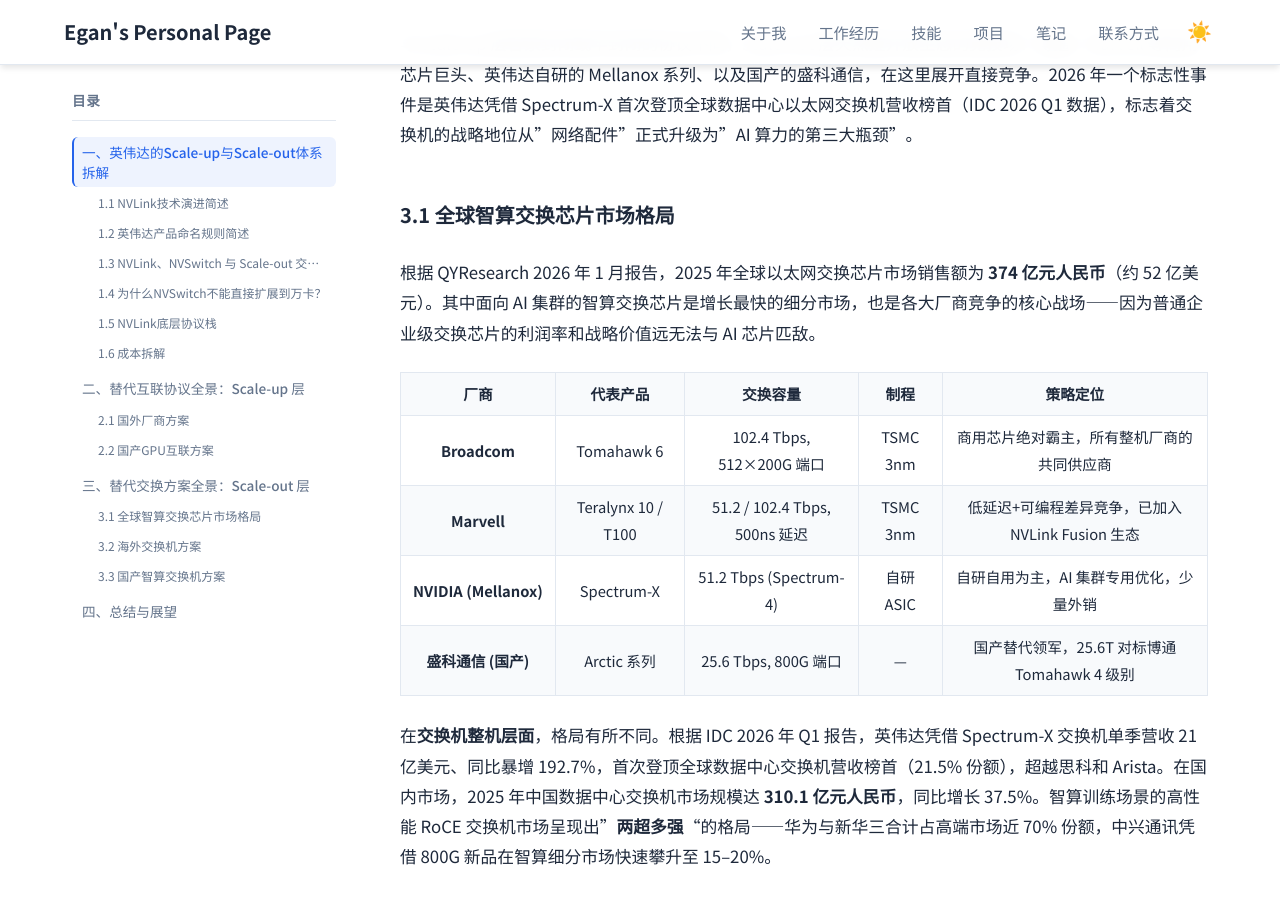
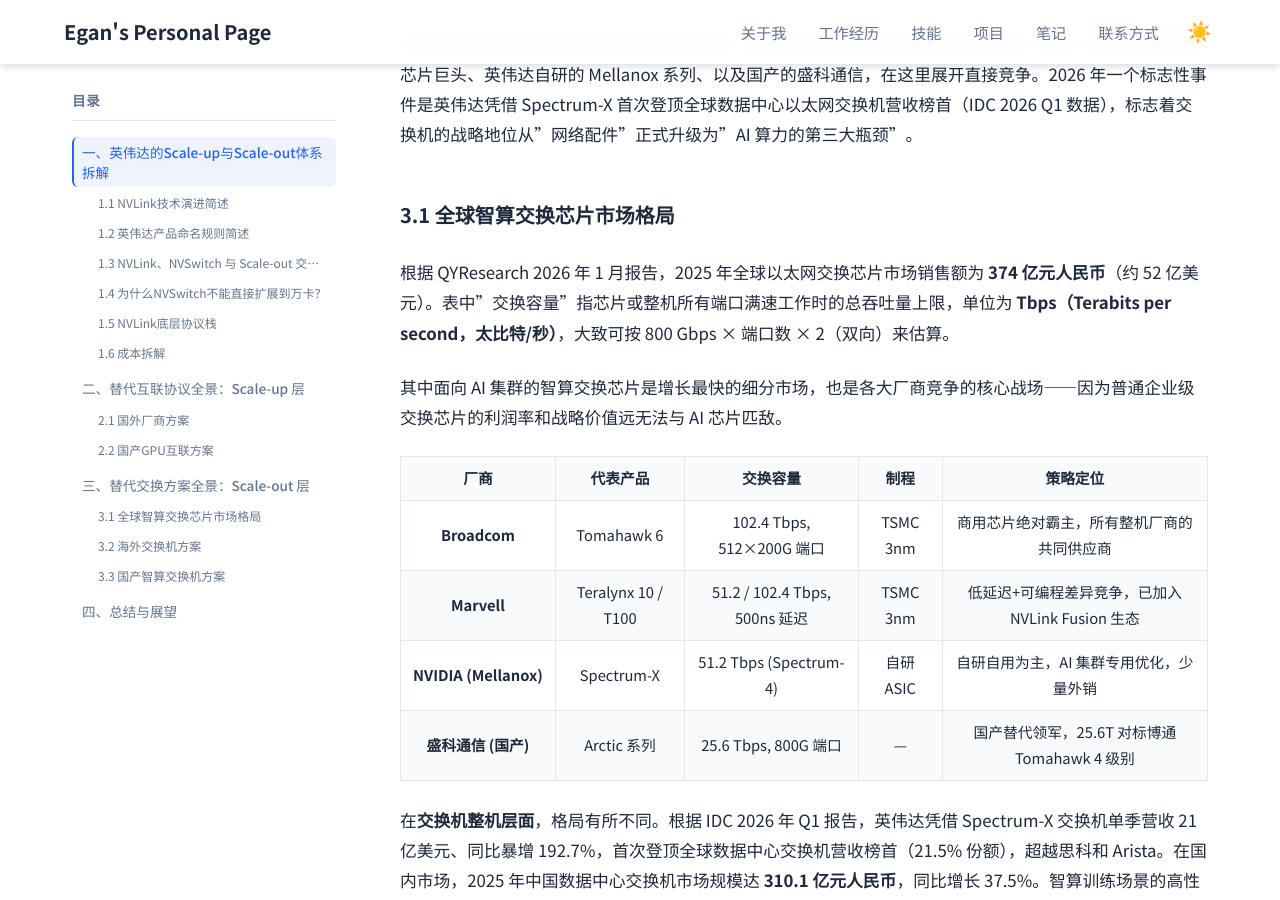
Before and after one commit to Lejun-Hu/Lejun-Hu.github.io, a Jekyll site: the page built from _notes/2026-7-12-GPU_Interconnect_Research.md, in a window 1280 px wide and 900 px high, scrolled down 16056 px. Built offline with Jekyll 4.4.1, drawn with Linux system fonts in a browser that asks for light colours.

Commit message:
refine: 补充交换机交换容量Tbps单位解释

```diff
--- a/_notes/2026-7-12-GPU_Interconnect_Research.md
+++ b/_notes/2026-7-12-GPU_Interconnect_Research.md
@@ -282,7 +282,9 @@ OISA 1.0 于 2025 年 8 月发布，2.0 进一步将规格提升至单点 **896
 
 ### 3.1 全球智算交换芯片市场格局
 
-根据 QYResearch 2026 年 1 月报告，2025 年全球以太网交换芯片市场销售额为 **374 亿元人民币**（约 52 亿美元）。其中面向 AI 集群的智算交换芯片是增长最快的细分市场，也是各大厂商竞争的核心战场——因为普通企业级交换芯片的利润率和战略价值远无法与 AI 芯片匹敌。
+根据 QYResearch 2026 年 1 月报告，2025 年全球以太网交换芯片市场销售额为 **374 亿元人民币**（约 52 亿美元）。表中"交换容量"指芯片或整机所有端口满速工作时的总吞吐量上限，单位为 **Tbps（Terabits per second，太比特/秒）**，大致可按 800 Gbps × 端口数 × 2（双向）来估算。
+
+其中面向 AI 集群的智算交换芯片是增长最快的细分市场，也是各大厂商竞争的核心战场——因为普通企业级交换芯片的利润率和战略价值远无法与 AI 芯片匹敌。
 
 | 厂商 | 代表产品 | 交换容量 | 制程 | 策略定位 |
 |---|---|---|---|---|
```
